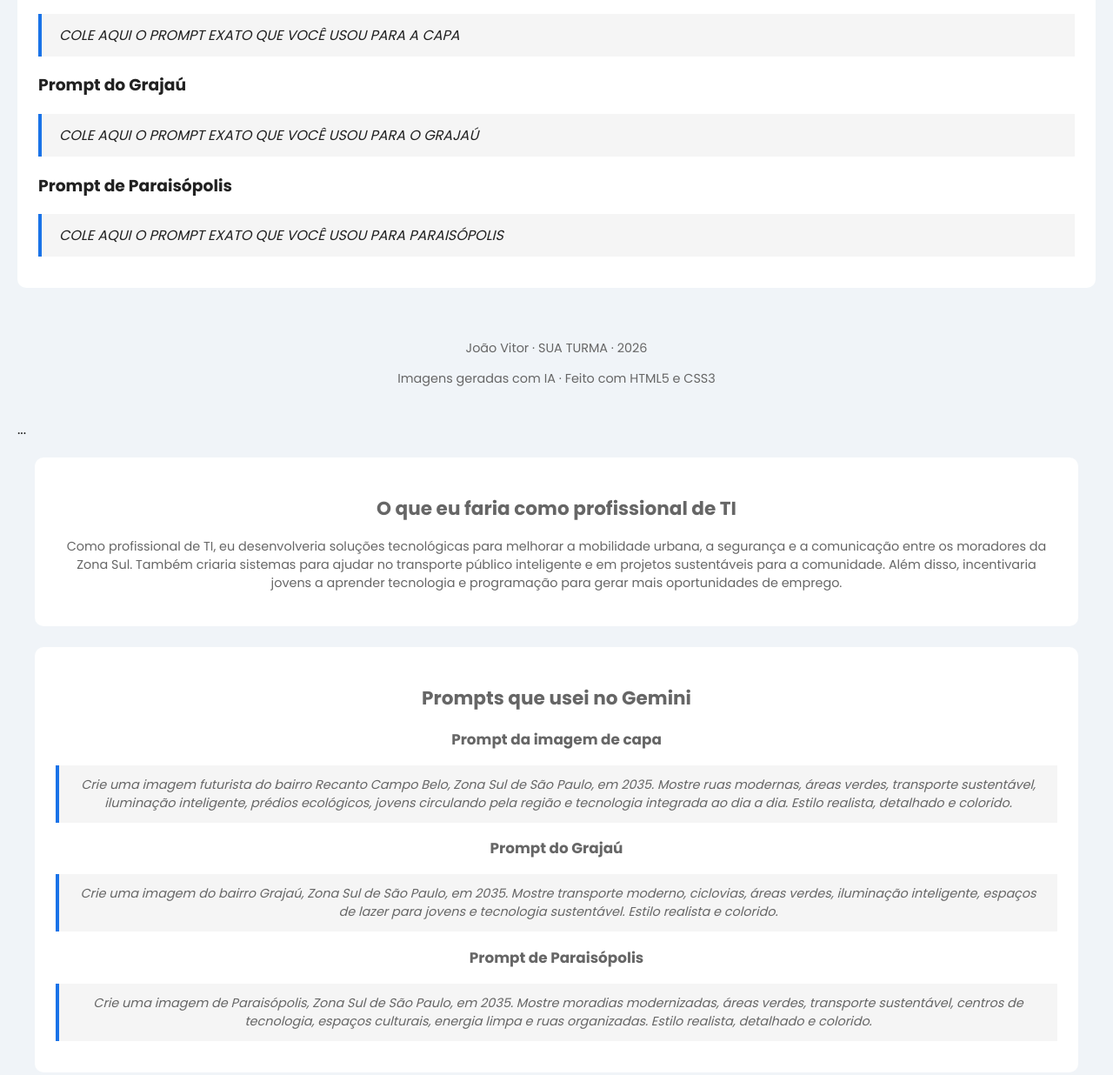
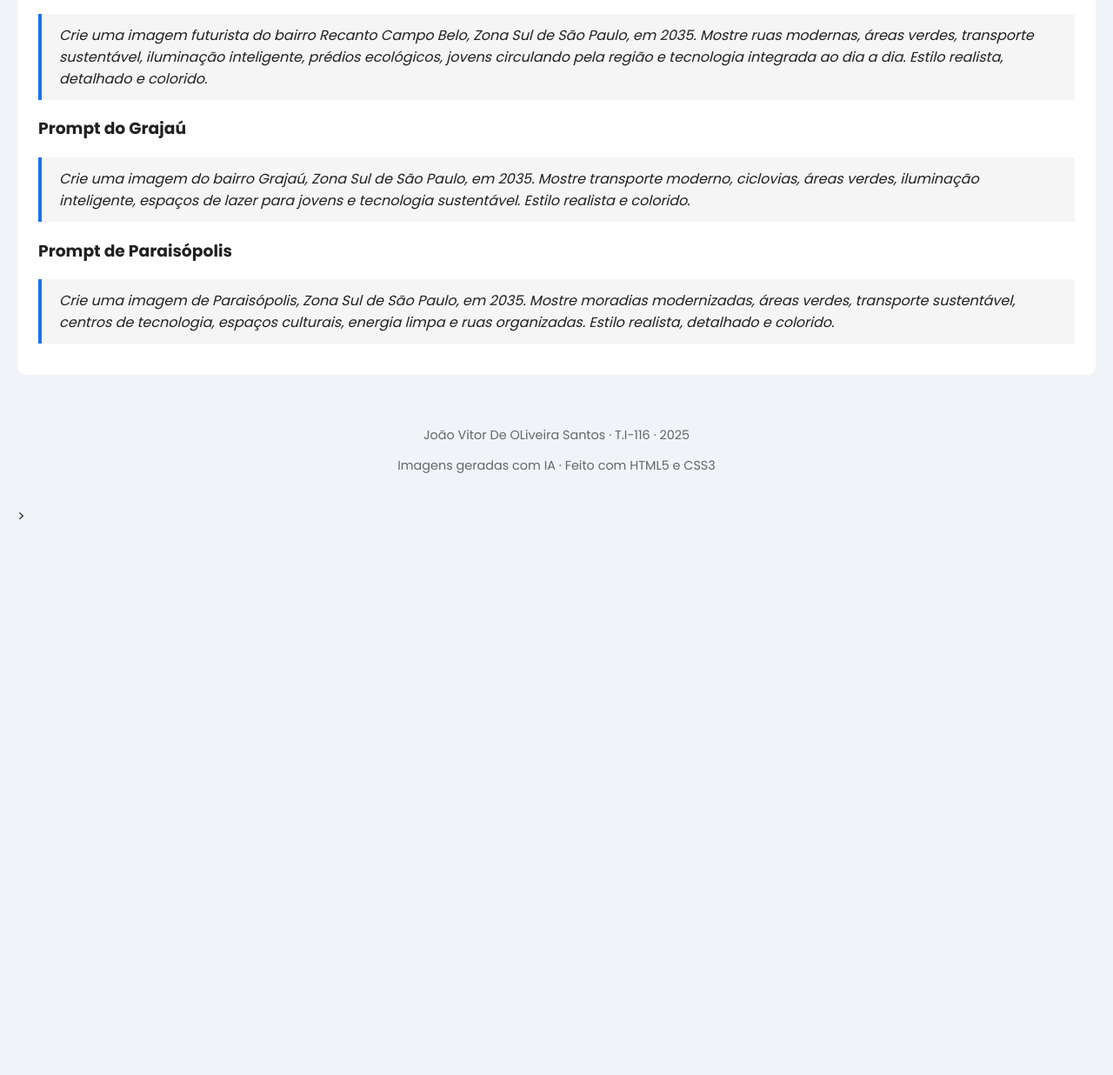
Before and after one commit to joaovitor-afk01/labubu_116, a plain HTML site: page index.html in a window 1280 px wide. Shown: the part 3661-4897 px from the top of the page at 87% size. After the commit the page ends 4287 px from the top, so only its background shows below. Drawn offline with Linux system fonts and the light colour scheme.

Commit message:
desafio do futuro, zona sul

```diff
--- a/index.html
+++ b/index.html
@@ -57,40 +57,6 @@
 
     <h3>Prompt da imagem de capa</h3>
     <blockquote>
-        COLE AQUI O PROMPT EXATO QUE VOCÊ USOU PARA A CAPA
-    </blockquote>
-
-    <h3>Prompt do Grajaú</h3>
-    <blockquote>
-        COLE AQUI O PROMPT EXATO QUE VOCÊ USOU PARA O GRAJAÚ
-    </blockquote>
-
-    <h3>Prompt de Paraisópolis</h3>
-    <blockquote>
-        COLE AQUI O PROMPT EXATO QUE VOCÊ USOU PARA PARAISÓPOLIS
-    </blockquote>
-</section>
-
-<footer>
-    <p>João Vitor · SUA TURMA · 2026</p>
-    <p>Imagens geradas com IA · Feito com HTML5 e CSS3</p>
-</footer>
-...
-</section>
-
-<footer>
-<section>
-    <h2>O que eu faria como profissional de TI</h2>
-    <p>
-        Como profissional de TI, eu desenvolveria soluções tecnológicas para melhorar a mobilidade urbana, a segurança e a comunicação entre os moradores da Zona Sul. Também criaria sistemas para ajudar no transporte público inteligente e em projetos sustentáveis para a comunidade. Além disso, incentivaria jovens a aprender tecnologia e programação para gerar mais oportunidades de emprego.
-    </p>
-</section>
-
-<section>
-    <h2>Prompts que usei no Gemini</h2>
-
-    <h3>Prompt da imagem de capa</h3>
-    <blockquote>
         Crie uma imagem futurista do bairro Recanto Campo Belo, Zona Sul de São Paulo, em 2035. Mostre ruas modernas, áreas verdes, transporte sustentável, iluminação inteligente, prédios ecológicos, jovens circulando pela região e tecnologia integrada ao dia a dia. Estilo realista, detalhado e colorido.
     </blockquote>
 
@@ -106,7 +72,7 @@
 </section>
 
 <footer>
-    <p>João Vitor · T.I-116 · 2025</p>
+    <p>João Vitor De OLiveira Santos · T.I-116 · 2025</p>
     <p>Imagens geradas com IA · Feito com HTML5 e CSS3</p>
 </footer>
 
```
